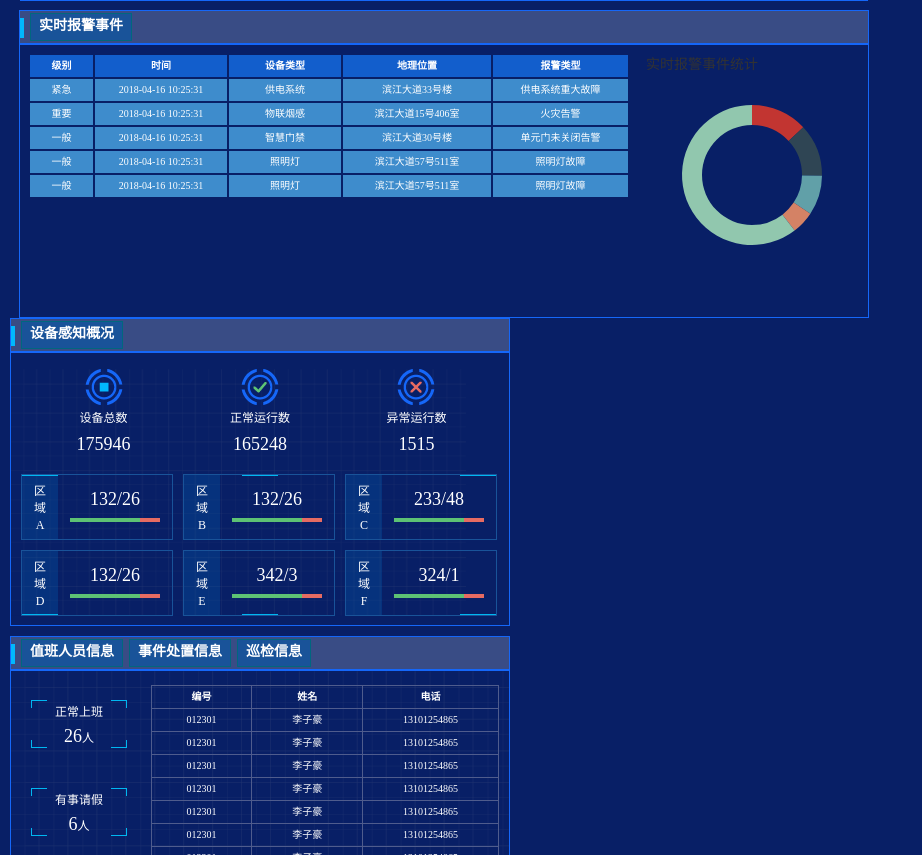
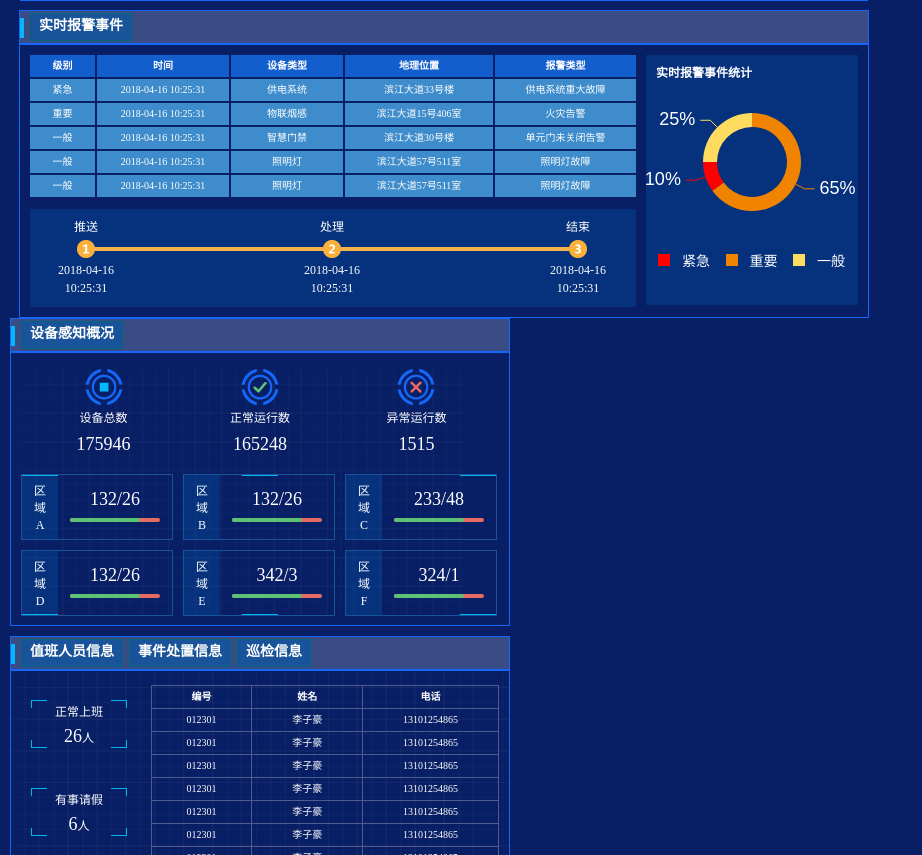
Before and after one commit to lele-organization/visualization, a plain HTML site: page index.html in a window 1280 px wide. Shown: the part 1688-2543 px from the top of the page, without its empty margins (0-922 px from the left). Drawn offline with Linux system fonts and the light colour scheme.

Commit message:
实时报警事件

```diff
--- a/css/index.css
+++ b/css/index.css
@@ -206,22 +206,11 @@
 	font-weight: normal;
 	background-color: #3e8ccc;
 }
-.dataList .dataListTable .width64{
-	width: 64px;
-}
-.dataList .dataListTable .width134{
-	width: 134px;
-}
-.dataList .dataListTable .width114{
-	width: 114px;
-}
-.dataList .dataListTable .width150{
-	width: 150px;
-}
-.dataList .dataListTable .width136{
-	width: 136px;
-	border: none;
-}
+.dataList .dataListTable .width66{width: 66px;}
+.dataList .dataListTable .width134{width: 134px;}
+.dataList .dataListTable .width114{width: 114px;}
+.dataList .dataListTable .width150{width: 150px;}
+.dataList .dataListTable .width142{width: 142px;border: none;}
 .dataList .alertFlow {
 	width: 100%;
 	margin-top: 10px;
@@ -230,7 +219,44 @@
 /* 圆饼图 */
 .dataList .dataPieChart {
 	width: 212px;
+	color:#fff;
+	height:250px;
+	background-color: rgba(0,124,216,0.2);
 }
+.dataList .dataPieChart p{font-size:12px;font-weight:bold;margin: 10px;}
+.dataList .dataPieChart .tip-label{margin-top: 20px;}
+.dataList .dataPieChart .tip-label>span{display: inline-block;height:12px;width: 12px;margin:0 12px;}
+.dataList .dataPieChart .tip-label>span.danger{background-color: #ff0000;}
+.dataList .dataPieChart .tip-label>span.warning{background-color: #f08400;}
+.dataList .dataPieChart .tip-label>span.common{background-color: #ffdb5f;}
+.dataList .process{
+	background-color: rgba(0,124,216,0.2);
+	color:#fff;
+	width: 606px;
+    height: 98px;
+	margin: 10px;
+	font-size:12px;
+	position: relative;
+	text-align: center;
+	padding: 10px 6px;
+}
+.dataList .process .connact-line{
+	width: 230px;
+    height: 2px;
+	border: 2px solid #f5b04a;
+	position: absolute;
+	top:38px;
+}
+.dataList .process .connact-line.one{left:64px;}
+.dataList .process .connact-line.two{left:310px;}
+.dataList .process .item{text-align:center;}
+.dataList .process .item.margin-146{margin-right:146px;}
+.dataList .process .item .title{margin-bottom:4px;}
+.dataList .process .item .date{width:100px;text-align:center;margin-top:4px;}
+.dataList .process .item img{width:18px;}
+
+
+
 
 /* --------------------------设备感知概况------向下---------------------- */
 .equipmentPerception .stateList{color:#fff;background: url(../img/bg_small.png) no-repeat;background-position: initial;background-size: contain;}
@@ -261,7 +287,7 @@
 .equipmentPerception .stateList .bottom .item .short-line.bottom-middle{bottom:0;left:58px;}
 .equipmentPerception .stateList .bottom .item .short-line.bottom-right{bottom:0;right:0;}
 .equipmentPerception .stateList .bottom .item .right .proportion{margin-top: 5px;}
-.equipmentPerception .stateList .bottom .item .right .proportion>div{ height: 4px;position: absolute;left: 12px;}
+.equipmentPerception .stateList .bottom .item .right .proportion>div{ height: 4px;position: absolute;left: 12px;border-radius:3px;}
 .equipmentPerception .stateList .bottom .item .right .proportion>div.baseline{ width:90px;background-color:#e66b62; }
 .equipmentPerception .stateList .bottom .item .right .proportion>div.topline{ width:70px;background-color: #5dc274;}
 
--- a/index.html
+++ b/index.html
@@ -118,52 +118,53 @@
 							</div>
 							<div class="dataList">
 								<!-- <img src="img/1.png" alt="" /> -->
-								<div class="dataListTable fl">
+								<div class="fl">
+									<div class="dataListTable ">
 										<table>
 											<thead>
 												<tr>
-												<th class="width64">级别</th>
+													<th class="width66">级别</th>
 													<th class="width134">时间</th>
 													<th class="width114">设备类型</th>
 													<th class="width150">地理位置</th>
-												<th class="width136">报警类型</th>
+													<th class="width142">报警类型</th>
 												</tr>
 											</thead>
 											<tbody>
 												<tr>
-												<td class="width64">紧急</td>
+													<td class="width66">紧急</td>
 													<td class="width134">2018-04-16 10:25:31</td>
 													<td class="width114">供电系统</td>
 													<td class="width150">滨江大道33号楼</td>
-												<td class="width136">供电系统重大故障</td>
+													<td class="width142">供电系统重大故障</td>
 												</tr>
 												<tr>
-												<td class="width64">重要</td>
+													<td class="width66">重要</td>
 													<td class="width134">2018-04-16 10:25:31</td>
 													<td class="width114">物联烟感</td>
 													<td class="width150">滨江大道15号406室</td>
-												<td class="width136">火灾告警</td>
+													<td class="width142">火灾告警</td>
 												</tr>
 												<tr>
-												<td class="width64">一般</td>
+													<td class="width66">一般</td>
 													<td class="width134">2018-04-16 10:25:31</td>
 													<td class="width114">智慧门禁</td>
 													<td class="width150">滨江大道30号楼</td>
-												<td class="width136">单元门未关闭告警</td>
+													<td class="width142">单元门未关闭告警</td>
 												</tr>
 												<tr>
-												<td class="width64">一般</td>
+													<td class="width66">一般</td>
 													<td class="width134">2018-04-16 10:25:31</td>
 													<td class="width114">照明灯</td>
 													<td class="width150">滨江大道57号511室</td>
-												<td class="width136">照明灯故障</td>
+													<td class="width142">照明灯故障</td>
 												</tr>
 												<tr class="borderNone">
-												<td class="width64">一般</td>
+													<td class="width66">一般</td>
 													<td class="width134">2018-04-16 10:25:31</td>
 													<td class="width114">照明灯</td>
 													<td class="width150">滨江大道57号511室</td>
-												<td class="width136">照明灯故障</td>
+													<td class="width142">照明灯故障</td>
 												</tr>
 											</tbody>
 										</table>
@@ -185,10 +186,38 @@
 											</div>
 										</div> -->
 									</div>
+									<div class="process ">
+										<div class="fl item margin-146">
+											<div class="title">推送</div>
+											<img src="img/step1.png" alt="">
+											<div class="date">2018-04-16 10:25:31</div>
+										</div>
+										<div class="connact-line one"></div>
+										<div class="fl item margin-146">
+											<div class="title">处理</div>
+											<img src="img/step2.png" alt="">
+											<div class="date">2018-04-16 10:25:31</div>
+										</div>
+										<div class="connact-line two"></div>
+										<div class="fl item">
+											<div class="title">结束</div>
+											<img src="img/step3.png" alt="">
+											<div class="date">2018-04-16 10:25:31</div>
+										</div>
+										<div class="clear"></div>
+									</div>
+								</div>
+
 								<div class="dataPieChart fl">
 									<p>实时报警事件统计</p>
-									<div id="alarmEventStatistics" style="width: 212px;height: 200px;"></div>
+									<div id="alarmEventStatistics" style="width: 212px;height: 140px;"></div>
+									<div class="tip-label">
+										<span class="danger"></span>紧急
+										<span class="warning"></span>重要
+										<span class="common"></span>一般
 									</div>
+								</div>
+
 								<div class="clear"></div>
 							</div>
 						</div>
--- a/js/index.js
+++ b/js/index.js
@@ -23,44 +23,66 @@ $(function () {
             formatter: "{a} <br/>{b}: {c} ({d}%)"
         },
         // legend: {
-        //   orient: 'vertical',
-        //   x: 'left',
-        //   data:['直接访问','邮件营销','联盟广告','视频广告','搜索引擎']
+        //   orient: 'horizontal',
+        //   left:'center',
+        //   // top:'bottom',
+        //   bottom:'0',
+        //   data:['重要','紧急','一般'],
+        //   itemGap:20,
+        //   itemHeight:12,
+        //   itemWidth:12,
+        //   selectedMode:false,
+        //   textStyle:{
+        //       color:'#fff',
+        //       fontSize:12
+        //   }
         // },
         series: [
             {
-            name:'访问来源',
+                name:'实时报警事件统计',
                 type:'pie',
                 radius: ['50%', '70%'],
                 avoidLabelOverlap: false,
                 label: {
                     normal: {
-                  show: false,
-                  position: 'center'
+                        position: 'outside',
+                        fontSize:18,
+                        // fontSize:14,
+                        color:'#fff',
+                        formatter: "{d}%"
                     },
                     emphasis: {
                         show: true,
                         textStyle: {
-                      fontSize: '10',
-                      fontWeight: 'bold'
+                            // fontSize: '30',
+                            // fontWeight: 'bold'
                         }
-                }
+                    },
                 },
                 labelLine: {
                     normal: {
-                    show: false
+                        show: true,
+                        length:10,
+                        length2:10,
                     }
                 },
                 data:[
-                {value:335, name:'直接访问'},
-                {value:310, name:'邮件营销'},
-                {value:234, name:'联盟广告'},
-                {value:135, name:'视频广告'},
-                {value:1548, name:'搜索引擎'}
-            ]
+                    {value:65, name:'重要'},
+                    {value:10, name:'紧急'},
+                    {value:25, name:'一般'}
+                ],
+                color:['#f08400', '#ff0000','#ffdb5f'],
+
+                // data:[
+                //   {value:10, name:'紧急'},
+                //   {value:65, name:'重要'},
+                //   {value:25, name:'一般'}
+                // ],
+                // color:['#ff0000','#f08400', '#ffdb5f'],
+
             }
         ]
-      }
+    };
 
       myChart.setOption(option);
     }
```
Lines whose indentation alone changed are shown as unchanged.
